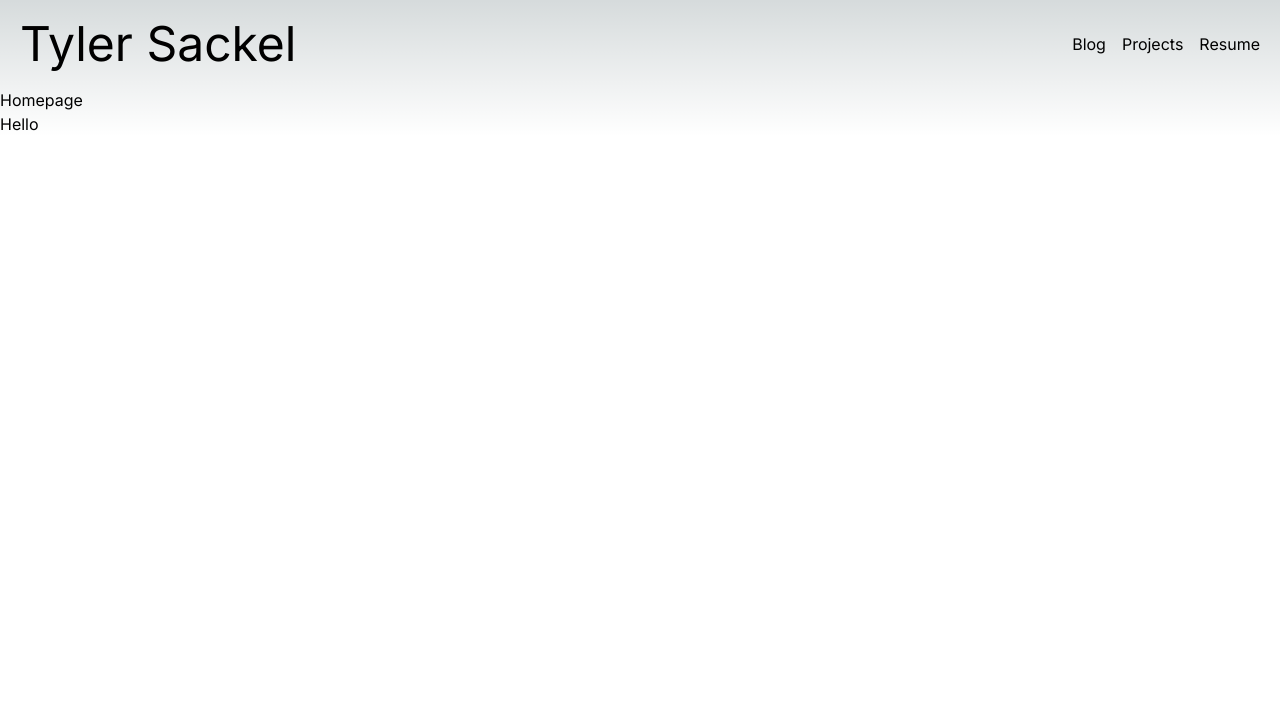
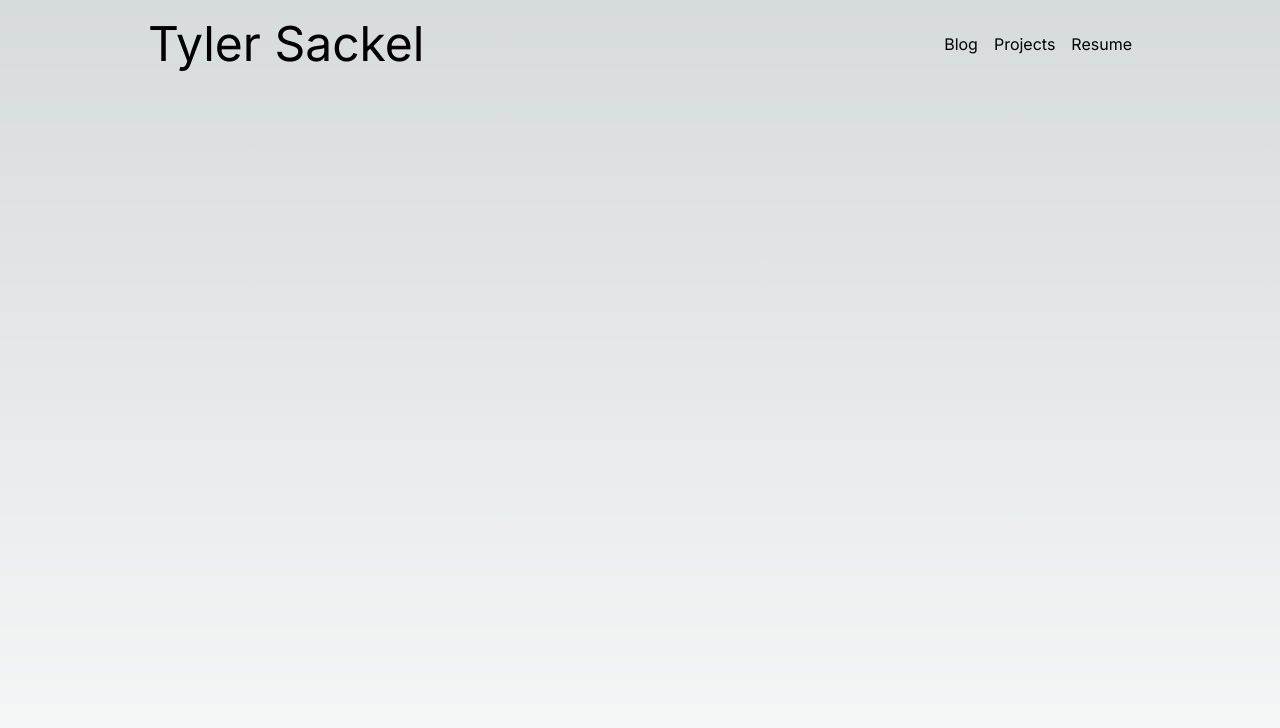
Before and after one commit to BiziLife/portfolio_website, a Next.js app: page / in a window 1280 px wide. Shown: the top 728 px of the page. Built offline with nearby package versions, Linux system fonts and the light colour scheme.

Commit message:
fixed navbar

```diff
--- a/src/app/page.tsx
+++ b/src/app/page.tsx
@@ -1,15 +1,49 @@
-import Image from "next/image";
-import Navbar from "@/components/navbar.js";
+import Navbar from "@/components/navbar";
 
 export default function Home() {
   return (
-    <div className="">
+    <div className="mx-auto max-w-screen-lg">
       {/*I want the navigation bar here*/}
       < Navbar />
       {/*This will be the homepage of our website */}
-      <main className="">
-        <h1>Homepage</h1>
-        <h1> Hello </h1>
+      <main className="px-5">
+        <br />
+        <br />
+        <br />
+        <br />
+        <br />
+        <br />
+        <br />
+        <br />
+        <br />
+        <br />
+        <br />
+        <br />
+        <br />
+        <br />
+        <br />
+        <br />
+        <br />
+        <br />
+        <br />
+        <br />
+        <br />
+        <br />
+        <br />
+        <br />
+        <br />
+        <br />
+        <br />
+        <br />
+        <br />
+        <br />
+        <br />
+        <br />
+        <br />
+        <br />
+        <br />
+        <br />
+        <br />
       </main>
     </div>
 
--- a/src/components/navbar.js
+++ /dev/null
@@ -1,15 +0,0 @@
-
-
-export default function Navbar() {
-    return (
-        <div className="flex items-center justify-between px-5 py-5">
-            <a href="/" className="text-5xl"> Tyler Sackel </a>
-
-            <ul className="flex space-x-4">
-                <li><a href="/BlogPage"> Blog</a></li>
-                <li><a href="/ProjectsPage"> Projects</a></li>
-                <li><a href="/ResumePage"> Resume</a></li>
-            </ul>
-        </div>
-    )
-}
--- /dev/null
+++ b/src/components/navbar.tsx
@@ -0,0 +1,17 @@
+
+export default function Navbar(): JSX.Element {
+
+    return (
+        <>
+            <div id="navbar" className="sticky top-0 z-10 flex items-center justify-between px-5 py-5">
+                <a href="/" className="text-5xl">Tyler Sackel</a>
+
+                <ul className="flex space-x-4">
+                    <li><a href="/BlogPage">Blog</a></li>
+                    <li><a href="/ProjectsPage">Projects</a></li>
+                    <li><a href="/ResumePage">Resume</a></li>
+                </ul>
+            </div>
+        </>
+    );
+}
```
